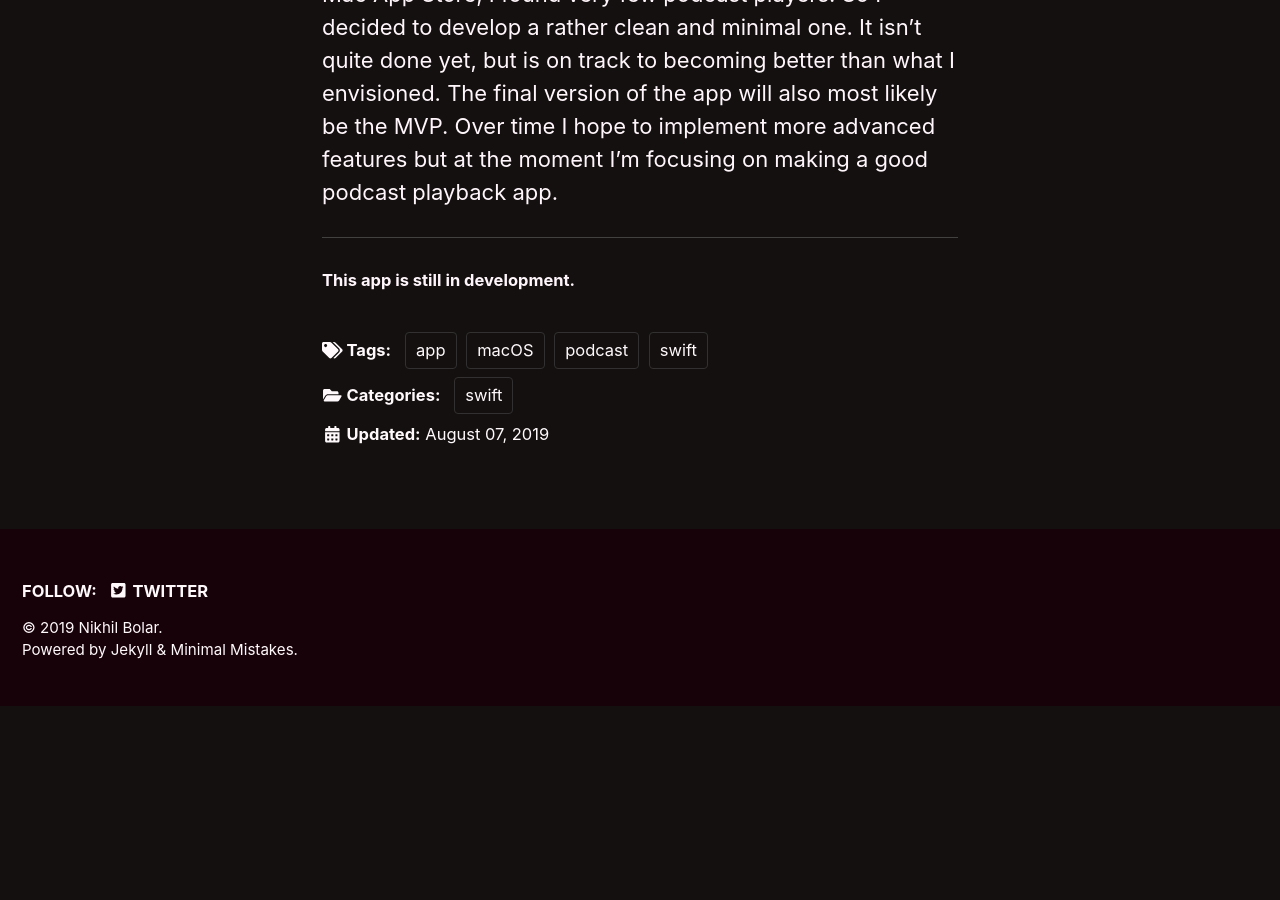
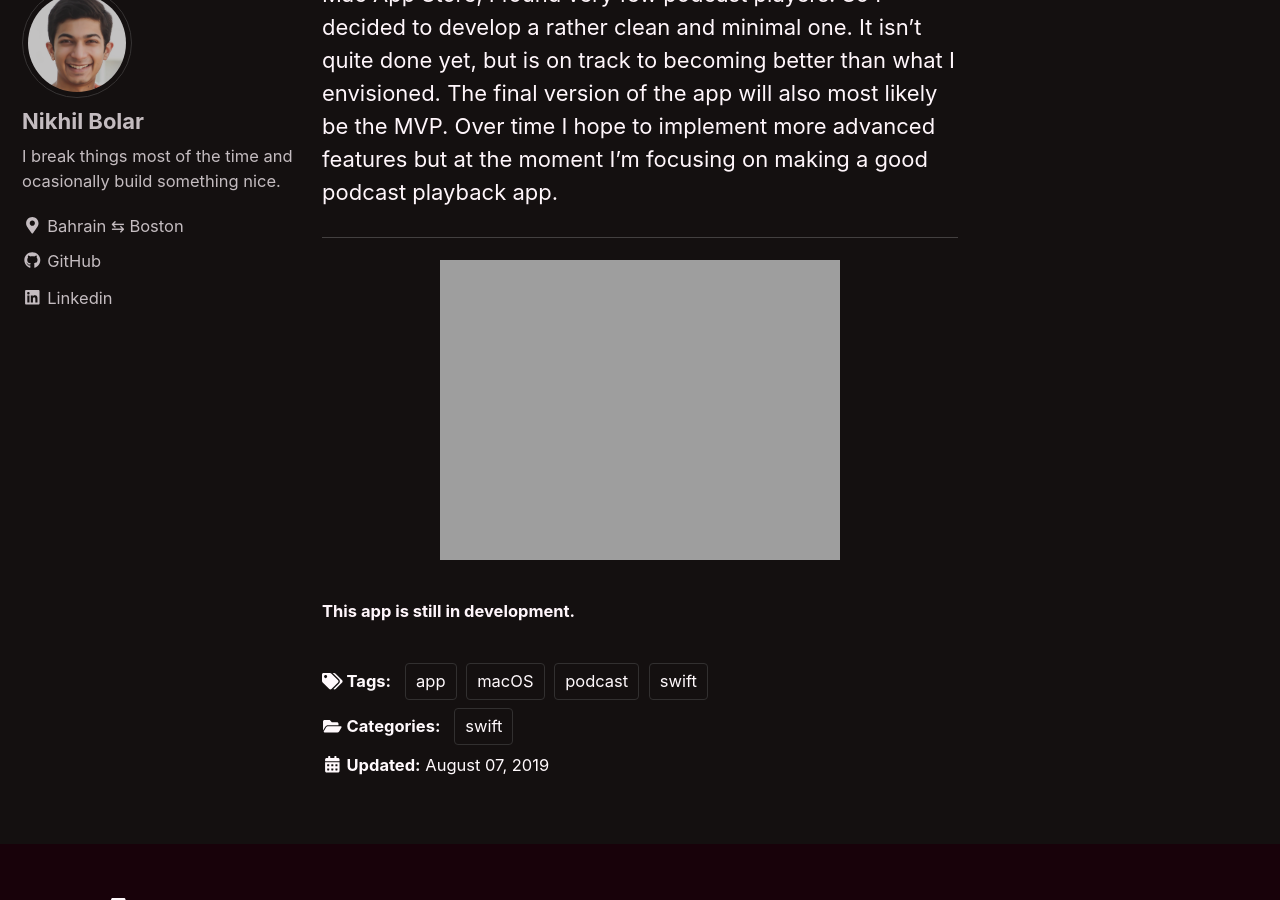
Before and after one commit to nbolar/nbolar.github.io, a Jekyll site: the page built from _posts/2019-08-01-newcast.md, in a window 1280 px wide and 900 px high, scrolled down 671 px. Built offline with Jekyll 4.4.1, drawn with Linux system fonts in a browser that asks for light colours; cached includes are drawn as plain includes; before the commit the page ends 1377 px from its top, so only the background shows below that.

Commit message:
Added Newcast screenshot

```diff
--- a/_posts/2019-08-01-newcast.md
+++ b/_posts/2019-08-01-newcast.md
@@ -13,4 +13,7 @@
 
 ________
 
+<div style="width:image width px; font-size:80%; text-align:center;"><img src="{{ site.url }}{{ site.baseurl }}/images/Newcast_screenshot.png" alt="Newcast" width="width" height="height" style="padding-bottom:0.5em;" /></div>
+
+
 #### This app is still in development.
```
Also changed, not shown: 2 other files.
